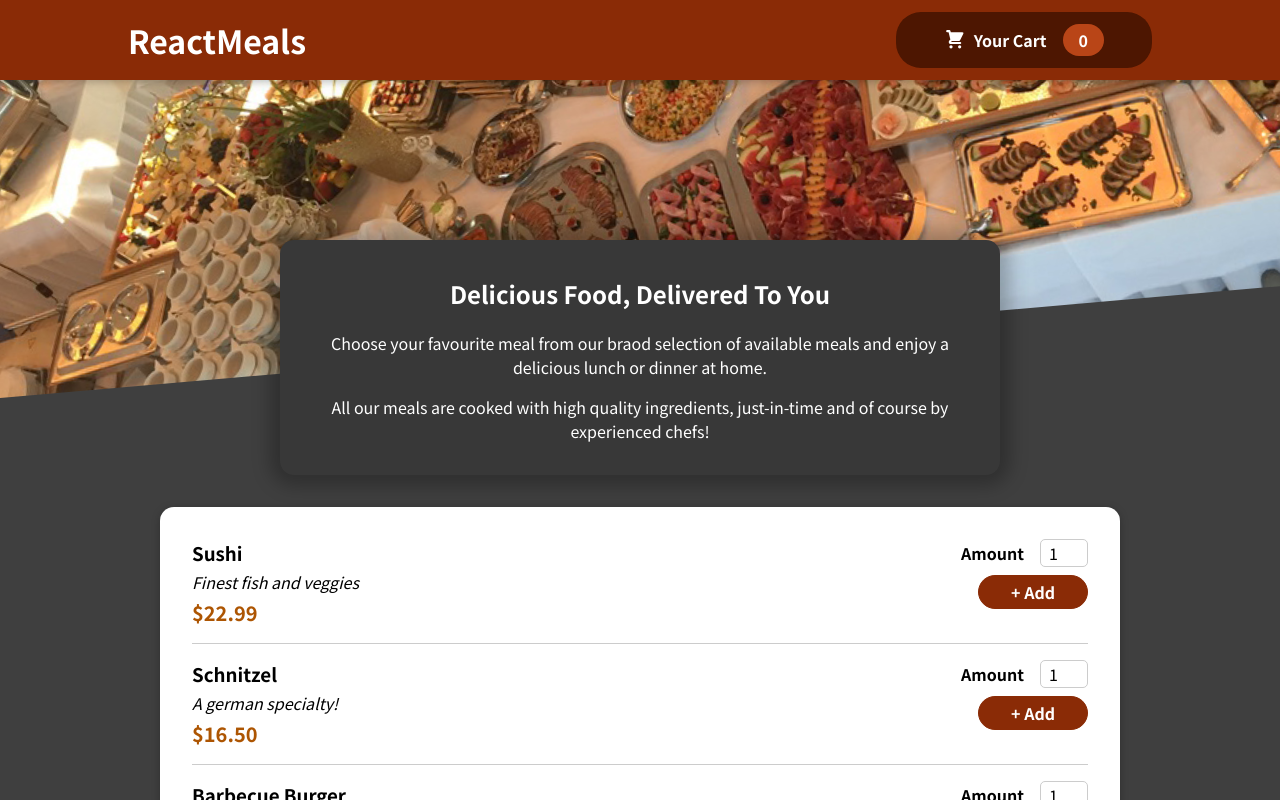
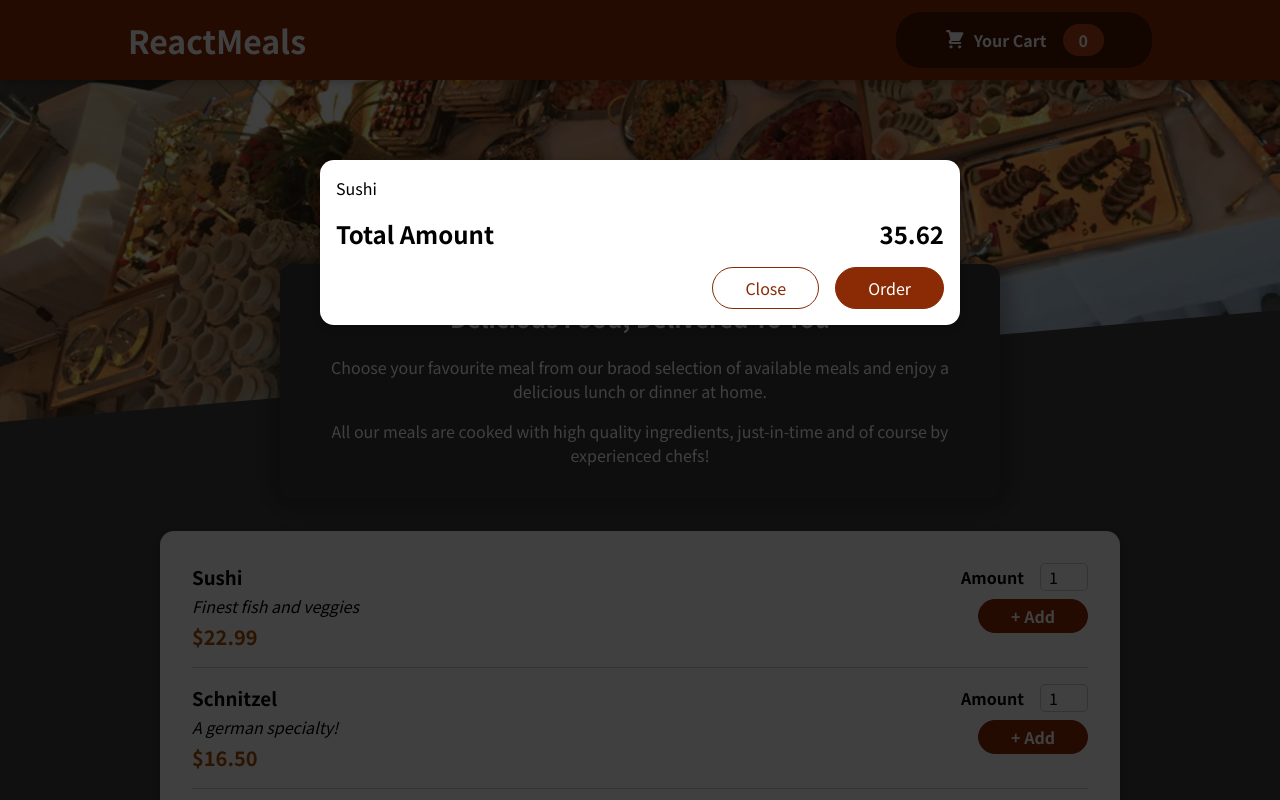
Before and after one commit to NidhiMehendale/React-RestraurantApp, a React (Create React App) app: page / in a window 1280 px wide. Shown: the top 800 px of the page. Built offline with nearby package versions, Linux system fonts and the light colour scheme.

Commit message:
Create hard Coded Modal

```diff
--- a/public/index.html
+++ b/public/index.html
@@ -28,6 +28,7 @@
   </head>
   <body>
     <noscript>You need to enable JavaScript to run this app.</noscript>
+    <div id="overlays"></div>
     <div id="root"></div>
     <!--
       This HTML file is a template.
--- a/src/App.js
+++ b/src/App.js
@@ -1,4 +1,5 @@
 import { Fragment } from "react";
+import Cart from "./components/Cart/Cart";
 import Header from "./components/Layout/Header";
 import Meals from "./components/Meals/Meals";
 
@@ -7,6 +8,7 @@ import Meals from "./components/Meals/Meals";
 function App() {
   return (
     <Fragment>
+    <Cart />
       <Header />
        <main>
         <Meals />
--- /dev/null
+++ b/src/components/Cart/Cart.js
@@ -0,0 +1,23 @@
+import Modal from '../UI/Modal';
+import classes from './Cart.module.css';
+
+const Cart = (props) => {
+    const cartitems = <ul className={classes['cart-items']}>{[{id: 'c1' , name  : 'Sushi', amount: 2, price: 12.99}]
+      .map(item => <li>{item.name}</li>)}</ul>;
+  return (
+    <Modal>
+      {cartitems}
+      <div className={classes.total}>
+        <span>Total Amount</span>
+        <span>35.62</span>
+      </div>
+      <div className={classes.actions}>
+        <button className={classes['button--alt']}>Close</button>
+        <button className={classes.button}>Order</button>
+      </div>
+    </Modal>
+  );
+
+};
+
+export default Cart;
--- /dev/null
+++ b/src/components/Cart/Cart.module.css
@@ -0,0 +1,46 @@
+.cart-items {
+    list-style: none;
+    margin: 0;
+    padding: 0;
+    max-height: 20rem;
+    overflow: auto;
+  }
+
+  .total {
+    display: flex;
+    justify-content: space-between;
+    align-items: center;
+    font-weight: bold;
+    font-size: 1.5rem;
+    margin: 1rem 0;
+  }
+
+  .actions {
+    text-align: right;
+  }
+
+  .actions button {
+    font: inherit;
+    cursor: pointer;
+    background-color: transparent;
+    border: 1px solid #8a2b06;
+    padding: 0.5rem 2rem;
+    border-radius: 25px;
+    margin-left: 1rem;
+  }
+
+  .actions button:hover,
+  .actions button:active {
+    background-color: #5a1a01;
+    border-color: #5a1a01;
+    color: white;
+  }
+
+  .actions .button--alt {
+    color: #8a2b06;
+  }
+
+  .actions .button {
+    background-color: #8a2b06;
+    color: white;
+  }
--- /dev/null
+++ b/src/components/UI/Modal.js
@@ -0,0 +1,32 @@
+import classes from './Modal.module.css';
+import ReactDOM  from 'react-dom';
+import { Fragment } from 'react';
+
+const Backdrop = (props) => {
+    return <div className={classes.backdrop} />
+};
+
+const ModalOverlay = (props) => {
+    return (
+        <div className={classes.modal}>
+         <div className={classes.content}>{props.children}</div>
+        </div>
+    );
+};
+
+const portelElement = document.getElementById('overlays');
+
+const Modal = (props) => {
+  return (
+    <Fragment>
+       {ReactDOM.createPortal(<Backdrop />, portelElement)};
+       {ReactDOM.createPortal(
+        <ModalOverlay>{props.children}</ModalOverlay> ,
+        portelElement
+        )};
+    </Fragment>
+  );
+
+};
+
+export default Modal;
--- /dev/null
+++ b/src/components/UI/Modal.module.css
@@ -0,0 +1,40 @@
+.backdrop {
+    position: fixed;
+    top: 0;
+    left: 0;
+    width: 100%;
+    height: 100vh;
+    z-index: 20;
+    background-color: rgba(0, 0, 0, 0.75);
+  }
+
+  .modal {
+    position: fixed;
+    top: 20vh;
+    left: 5%;
+    width: 90%;
+    background-color: white;
+    padding: 1rem;
+    border-radius: 14px;
+    box-shadow: 0 2px 8px rgba(0, 0, 0, 0.25);
+    z-index: 30;
+    animation: slide-down 300ms ease-out forwards;
+  }
+
+  @media (min-width: 768px) {
+    .modal {
+      width: 40rem;
+      left: calc(50% - 20rem);
+    }
+  }
+
+  @keyframes slide-down {
+    from {
+      opacity: 0;
+      transform: translateY(-3rem);
+    }
+    to {
+      opacity: 1;
+      transform: translateY(0);
+    }
+  }
```
